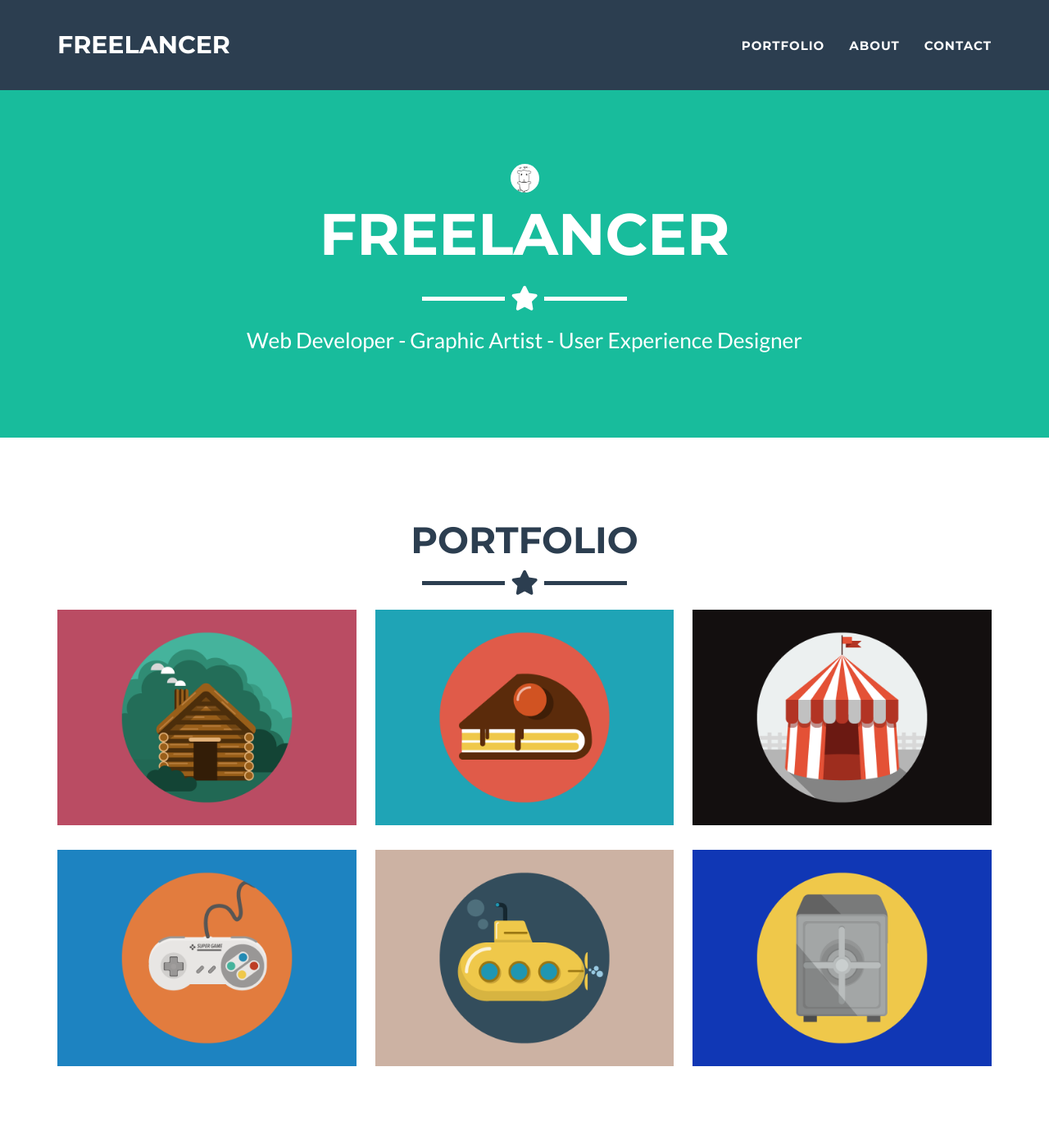
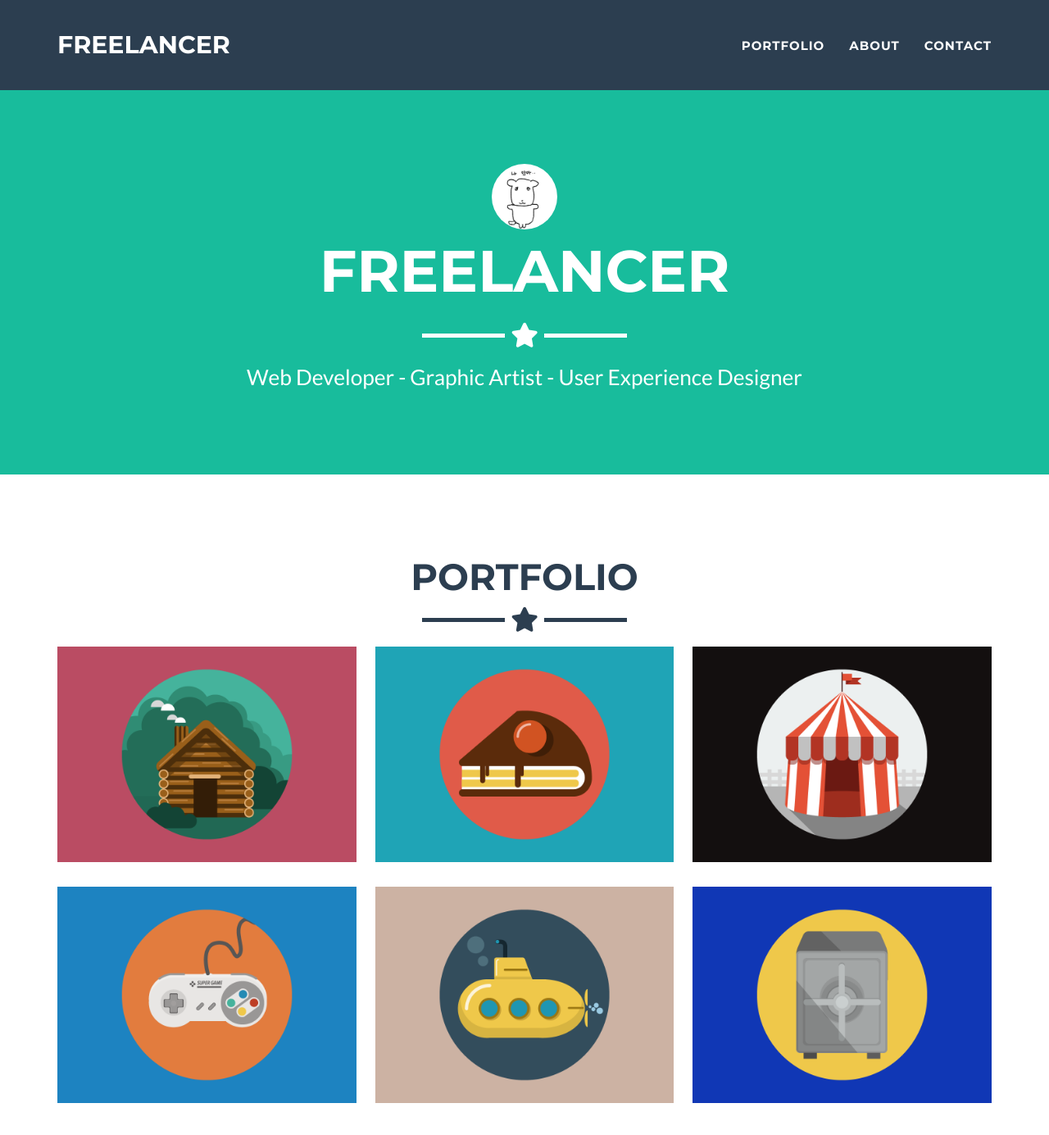
Before and after one commit to seyoung0114/seyoung0114, a Jekyll site: the page built from _posts/2014-07-18-project-1.markdown, in a window 1280 px wide and 1400 px high. Shown: the top 1385 px of the window at 82% size. Built offline with Jekyll 4.4.1, drawn with Linux system fonts in a browser that asks for light colours.

Commit message:
Update main.css
크기 수정

```diff
--- a/_includes/css/main.css
+++ b/_includes/css/main.css
@@ -485,8 +485,8 @@ footer .footer-below {
 
 /* 프로필 사진 강제 스타일 */
 .profile-pic {
-  width: 35px !important;
-  height: 35px !important;
+  width: 80px !important;
+  height: 80px !important;
   border-radius: 50% !important;
   object-fit: cover !important;
   display: block !important;
```
